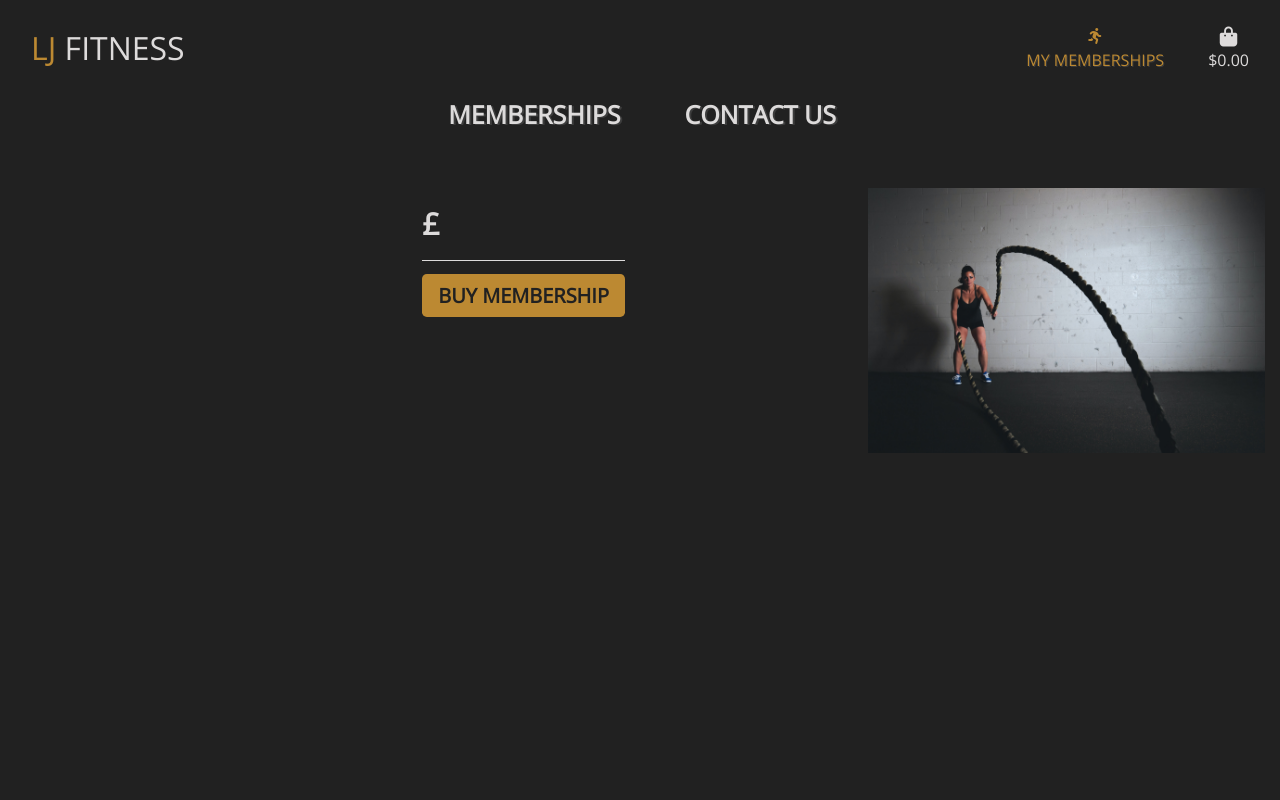
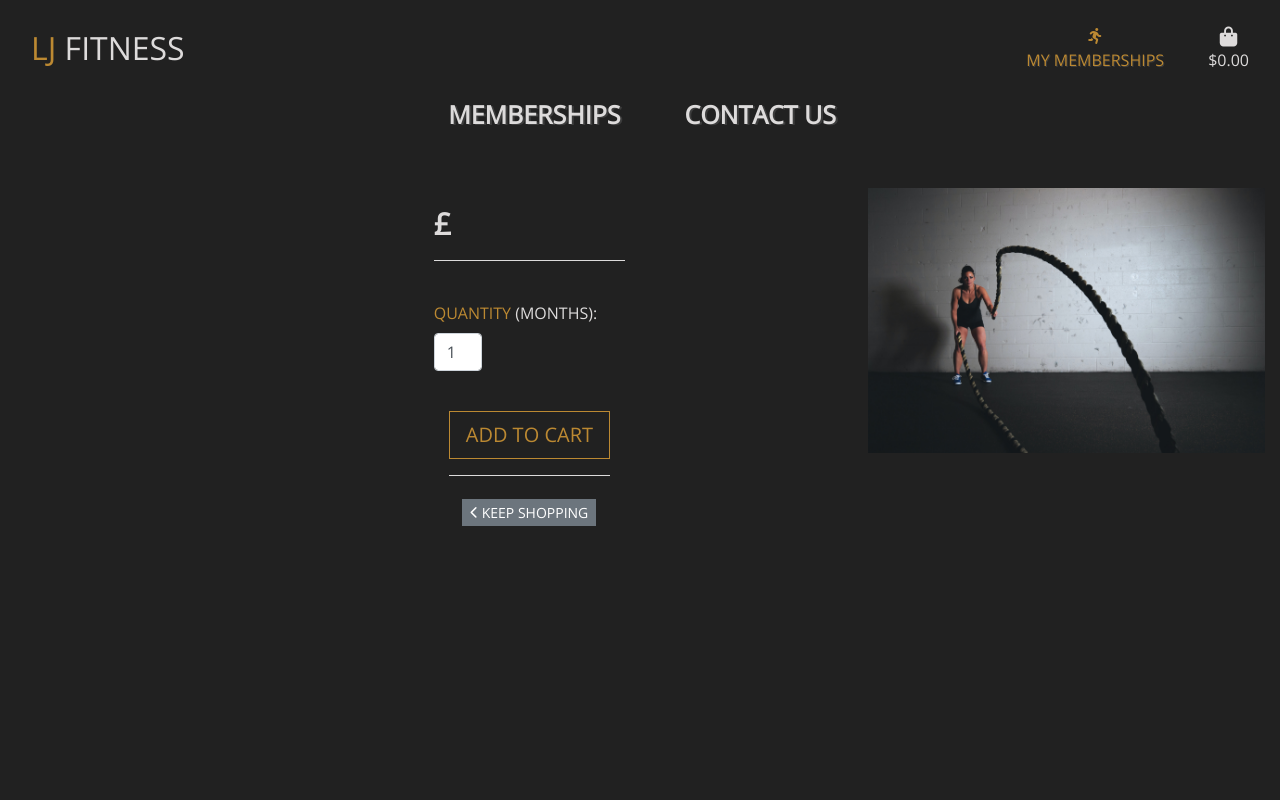
Before and after one commit to LauraJones929/portfolio-P4, a Django app: template products/templates/products/product_detail.html in a window 1280 px wide. Run offline with Django 3.2, Linux system fonts and the light colour scheme; the template is opened without the code that fills it, so the values that code supplies are empty; some libraries are stand-ins or nearby versions.

Commit message:
Add add_to_bag functionality

```diff
--- a/bag/templates/bag/bag.html
+++ b/bag/templates/bag/bag.html
@@ -25,7 +25,7 @@
                 {% if bag_items %}
                     <div class="table-responsive rounded"></div>
                 {% else %}
-                    <p class="lead mb-5 mt-5">You currently have no passes in your bag.</p>
+                    <p class="lead mb-5 mt-5">You currently have no passes in your cart.</p>
                     <a href="{% url 'products' %}"
                         class="btn btn-lg btn-outline-black join-btn text-uppercase rounded-0">
                         Choose A Membership
--- a/bag/urls.py
+++ b/bag/urls.py
@@ -3,4 +3,5 @@
 
 urlpatterns = [
     path('', views.view_bag, name='view_bag'),
+    path('add/<item_id>/', views.add_to_bag, name='add_to_bag'),
 ]
--- a/milestone_4/settings.py
+++ b/milestone_4/settings.py
@@ -73,6 +73,7 @@
                 'django.template.context_processors.request',
                 'django.contrib.auth.context_processors.auth',
                 'django.contrib.messages.context_processors.messages',
+                'bag.contexts.bag_contents',
             ],
         },
     },
--- a/products/templates/products/product_detail.html
+++ b/products/templates/products/product_detail.html
@@ -20,18 +20,41 @@
                     <p class="membership-text">{{ product.description }} </p>
                     <p class="membership-text large-font"><strong>£{{ product.price }}</strong></p>
                     <hr id="hr-membership" class="text-white">
-                    <p class="membership-text text-left">
-                        <a href="{% url 'product_detail' product.id %}"
-                            class="buttons buy-btn btn-lg org-text text-uppercase">Buy Membership</a>
-                    </p>
-                    {% if request.user.is_superuser %}
-                        <p class="card-text text-center">
-                            <small class="ml-0">
-                                <a class="buttons btn-sm org-text" href="">Edit</a> |
-                                <a class="buttons btn-sm org-text" href="">Delete</a>
-                            </small>
-                        </p>
-                    {% endif %}
+                    <form class="form" action="{% url 'add_to_bag' product.id %}" method="POST">
+                        {% csrf_token %}
+                        <div class="form-row">
+                            <div class="col-12">
+                                <p class="mt-3 text-uppercase"><span class="org-text">Quantity</span> (Months):
+                                    <span>
+                                        <input class="form-control qty_input w-25 text-center" type="number"
+                                            name="quantity" value="1" min="1" max="99"
+                                            data-item_id="{{ product.id }}" id="id_qty_{{ product.id }}">
+                                    </span>
+                                </p>
+                                <div class="form-group w-100">
+                                    <div class="input-group">
+                                        <div class="input-group-prepend w-75">
+                                            <div class="input-group-append">
+                                            </div>
+                                        </div>
+                                        <!--Action buttons on product detail page-->
+                                        <div class="col-12 text-center">
+                                            <input type="submit"
+                                                class="join-btn btn-lg text-uppercase rounded-0 mt-4 add_cart"
+                                                value="Add to Cart">
+                                            <hr>
+                                            <a href="{% url 'products' %}"
+                                                class="btn-secondary btn-sm rounded-0 mt-3 text-uppercase">
+                                                <i class="fas fa-chevron-left fa-sm btn-secondary"></i>
+                                                Keep Shopping
+                                            </a>
+                                        </div>
+                                        <input type="hidden" name="redirect_url" value="{{ request.path }}">
+                                    </div>
+                                </div>
+                            </div>
+                        </div>
+                    </form>
                 </div>
             </div>
             <div class="col-12 col-md-6 col-lg-4 offset-lg-2">
--- a/static/css/base.css
+++ b/static/css/base.css
@@ -106,6 +106,14 @@
     font-weight: 600;
 }
 
+.add_cart {
+    background-color: #212121;
+}
+
+.add_cart:hover {
+    background-color: #3c3c3c;
+}
+
 /* ----------------------------- Media Queries */
 
 /* Widens Bootstrap container on larger screens */
```
Also changed, not shown: bag/contexts.py (added, +16 -0 lines), bag/views.py (+20 -1 lines), products/templates/products/products.html (+8 -0 lines).
